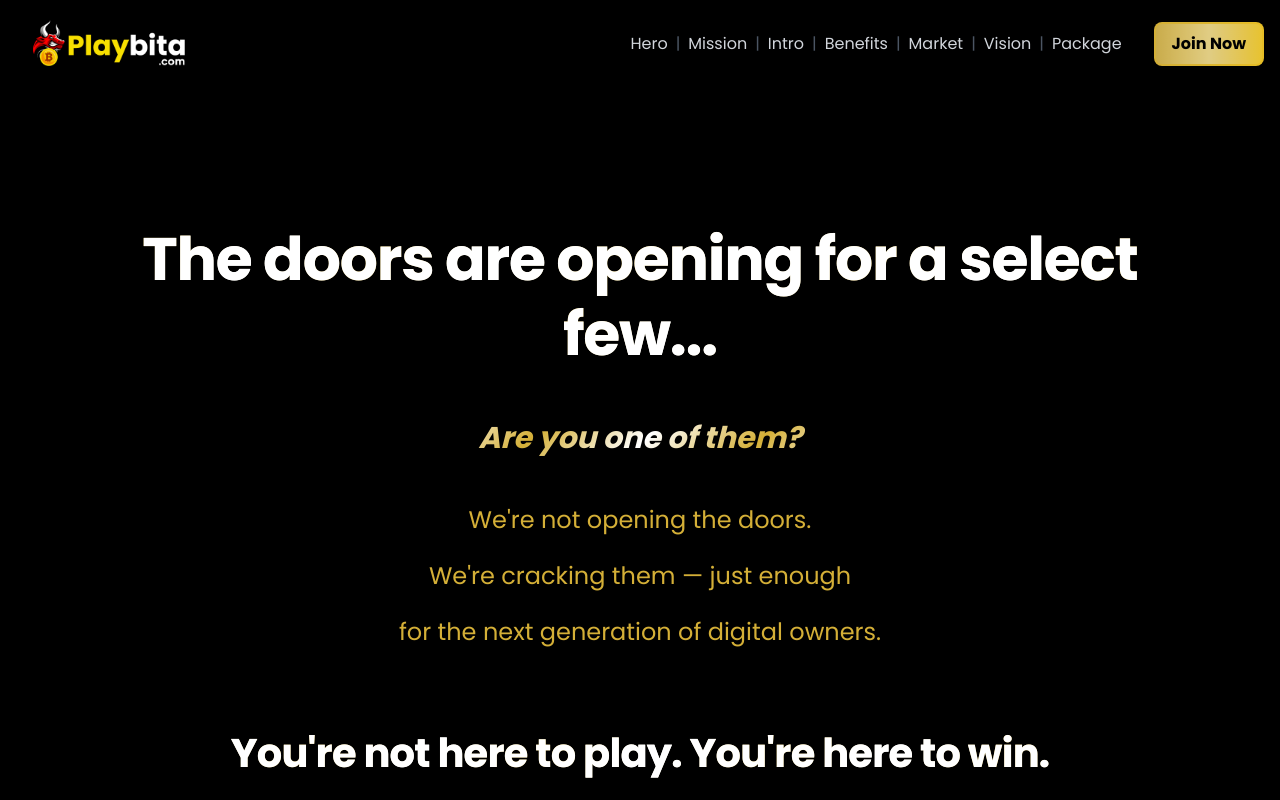
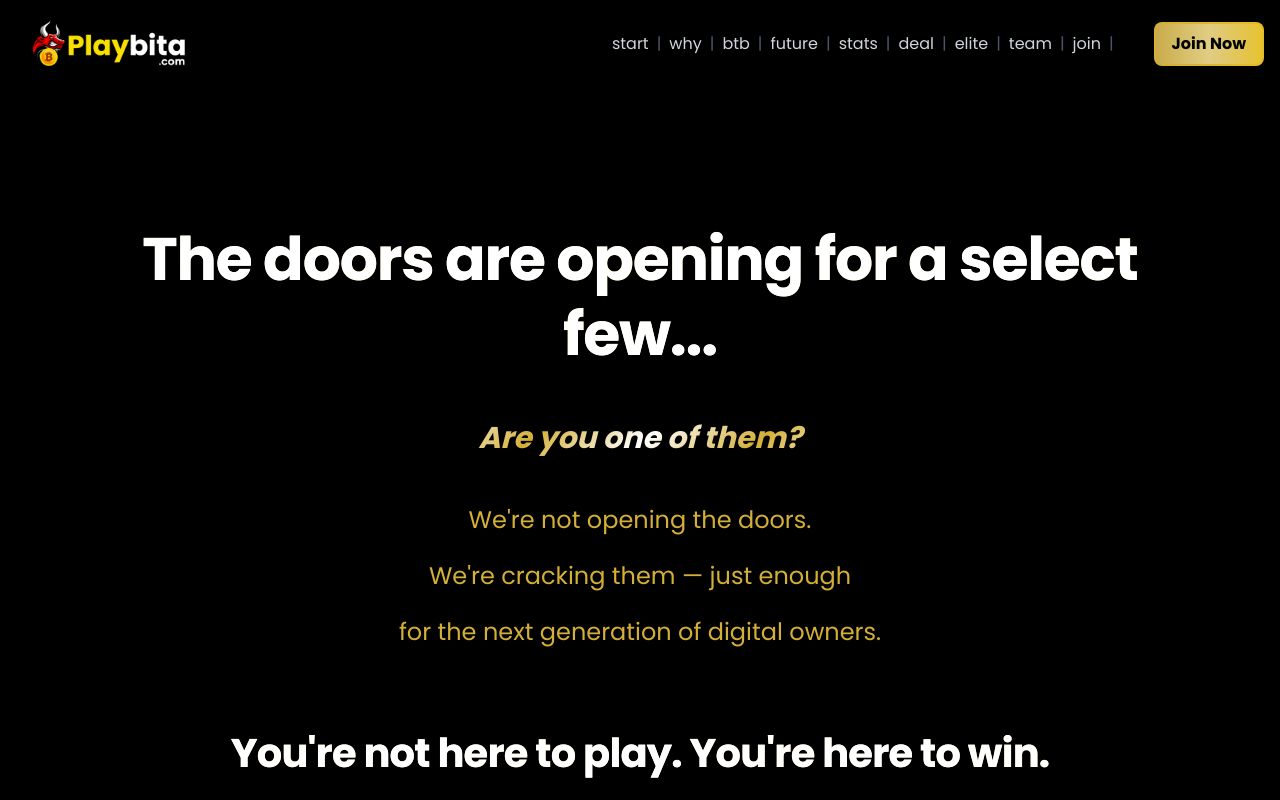
Before and after one commit to shauliAharon/btb-microsite, a React (Vite) app: page / in a window 1280 px wide. Shown: the top 800 px of the page. Built offline with nearby package versions, Linux system fonts and the light colour scheme; grey boxes are pictures that could not be loaded.

Commit message:
fix header

```diff
--- a/src/components/StickyHeader.tsx
+++ b/src/components/StickyHeader.tsx
@@ -11,7 +11,15 @@ export default function StickyHeader() {
   const scrollToSection = (sectionId: string) => {
     const element = document.getElementById(sectionId);
     if (element) {
-      element.scrollIntoView({ behavior: "smooth" });
+      const headerOffset = 80; // Adjust this value as needed
+      const elementPosition = element.getBoundingClientRect().top;
+      const offsetPosition =
+        elementPosition + window.pageYOffset - headerOffset;
+
+      window.scrollTo({
+        top: offsetPosition,
+        behavior: "smooth",
+      });
     }
   };
 
@@ -90,50 +98,66 @@ export default function StickyHeader() {
                     onClick={() => scrollToSection("hero")}
                     className="text-gray-300 hover:text-btb-gold cursor-pointer transition-colors"
                   >
-                    Hero
+                    start
                   </button>
                   <span className="text-gray-600 mx-2">|</span>
                   <button
                     onClick={() => scrollToSection("mission")}
                     className="text-gray-300 hover:text-btb-gold cursor-pointer transition-colors"
                   >
-                    Mission
+                    why
                   </button>
                   <span className="text-gray-600 mx-2">|</span>
                   <button
                     onClick={() => scrollToSection("intro")}
                     className="text-gray-300 hover:text-btb-gold cursor-pointer transition-colors"
                   >
-                    Intro
+                    btb
                   </button>
                   <span className="text-gray-600 mx-2">|</span>
                   <button
-                    onClick={() => scrollToSection("benefits")}
+                    onClick={() => scrollToSection("vision")}
                     className="text-gray-300 hover:text-btb-gold cursor-pointer transition-colors"
                   >
-                    Benefits
+                    future
                   </button>
                   <span className="text-gray-600 mx-2">|</span>
                   <button
                     onClick={() => scrollToSection("market")}
                     className="text-gray-300 hover:text-btb-gold cursor-pointer transition-colors"
                   >
-                    Market
-                  </button>
-                  <span className="text-gray-600 mx-2">|</span>
-                  <button
-                    onClick={() => scrollToSection("vision")}
-                    className="text-gray-300 hover:text-btb-gold cursor-pointer transition-colors"
-                  >
-                    Vision
+                    stats
                   </button>
                   <span className="text-gray-600 mx-2">|</span>
                   <button
                     onClick={() => scrollToSection("package")}
                     className="text-gray-300 hover:text-btb-gold cursor-pointer transition-colors"
                   >
-                    Package
+                    deal
                   </button>
+                  <span className="text-gray-600 mx-2">|</span>
+                  <button
+                    onClick={() => scrollToSection("not-for-everyone")}
+                    className="text-gray-300 hover:text-btb-gold cursor-pointer transition-colors"
+                  >
+                    elite
+                  </button>
+                  <span className="text-gray-600 mx-2">|</span>
+                  <button
+                    onClick={() => scrollToSection("looking")}
+                    className="text-gray-300 hover:text-btb-gold cursor-pointer transition-colors"
+                  >
+                    team
+                  </button>
+                  <span className="text-gray-600 mx-2">|</span>
+                  <button
+                    onClick={() => scrollToSection("last-step")}
+                    className="text-gray-300 hover:text-btb-gold cursor-pointer transition-colors"
+                  >
+                    join
+                  </button>
+                  <span className="text-gray-600 mx-2">|</span>
+
                   <span className="text-gray-600 mx-4"></span>
                   <RouterLink
                     to="/signup"
@@ -185,7 +209,7 @@ export default function StickyHeader() {
                       }}
                       className="text-gray-300 hover:text-btb-gold cursor-pointer transition-colors whitespace-nowrap"
                     >
-                      Hero
+                      start
                     </button>
                     <span className="text-gray-600">|</span>
                     <button
@@ -195,7 +219,7 @@ export default function StickyHeader() {
                       }}
                       className="text-gray-300 hover:text-btb-gold cursor-pointer transition-colors whitespace-nowrap"
                     >
-                      Mission
+                      why
                     </button>
                     <span className="text-gray-600">|</span>
                     <button
@@ -205,17 +229,17 @@ export default function StickyHeader() {
                       }}
                       className="text-gray-300 hover:text-btb-gold cursor-pointer transition-colors whitespace-nowrap"
                     >
-                      Intro
+                      btb
                     </button>
                     <span className="text-gray-600">|</span>
                     <button
                       onClick={() => {
-                        scrollToSection("benefits");
+                        scrollToSection("vision");
                         setIsMobileMenuOpen(false);
                       }}
                       className="text-gray-300 hover:text-btb-gold cursor-pointer transition-colors whitespace-nowrap"
                     >
-                      Benefits
+                      future
                     </button>
                     <span className="text-gray-600">|</span>
                     <button
@@ -225,17 +249,7 @@ export default function StickyHeader() {
                       }}
                       className="text-gray-300 hover:text-btb-gold cursor-pointer transition-colors whitespace-nowrap"
                     >
-                      Market
-                    </button>
-                    <span className="text-gray-600">|</span>
-                    <button
-                      onClick={() => {
-                        scrollToSection("vision");
-                        setIsMobileMenuOpen(false);
-                      }}
-                      className="text-gray-300 hover:text-btb-gold cursor-pointer transition-colors whitespace-nowrap"
-                    >
-                      Vision
+                      stats
                     </button>
                     <span className="text-gray-600">|</span>
                     <button
@@ -245,8 +259,39 @@ export default function StickyHeader() {
                       }}
                       className="text-gray-300 hover:text-btb-gold cursor-pointer transition-colors whitespace-nowrap"
                     >
-                      Package
+                      deal
                     </button>
+                    <span className="text-gray-600">|</span>
+                    <button
+                      onClick={() => {
+                        scrollToSection("not-for-everyone");
+                        setIsMobileMenuOpen(false);
+                      }}
+                      className="text-gray-300 hover:text-btb-gold cursor-pointer transition-colors whitespace-nowrap"
+                    >
+                      elite
+                    </button>
+                    <span className="text-gray-600">|</span>
+                    <button
+                      onClick={() => {
+                        scrollToSection("looking");
+                        setIsMobileMenuOpen(false);
+                      }}
+                      className="text-gray-300 hover:text-btb-gold cursor-pointer transition-colors whitespace-nowrap"
+                    >
+                      team
+                    </button>
+                    <span className="text-gray-600">|</span>
+                    <button
+                      onClick={() => {
+                        scrollToSection("last-step");
+                        setIsMobileMenuOpen(false);
+                      }}
+                      className="text-gray-300 hover:text-btb-gold cursor-pointer transition-colors whitespace-nowrap"
+                    >
+                      join
+                    </button>
+                    <span className="text-gray-600">|</span>
                     <div className="w-full flex justify-center mt-4">
                       <RouterLink
                         to="/signup"
--- a/src/pages/LandingPage.tsx
+++ b/src/pages/LandingPage.tsx
@@ -46,11 +46,7 @@ export default function LandingPage() {
         </div>
         <div className="absolute bottom-8 left-1/2 transform -translate-x-1/2">
           <button
-            onClick={() => {
-              document
-                .getElementById("mission")
-                ?.scrollIntoView({ behavior: "smooth" });
-            }}
+            onClick={() => scrollToSection("mission")}
             className="cursor-pointer group"
           >
             <div className="relative">
@@ -269,7 +265,7 @@ export default function LandingPage() {
       </section>
 
       {/* The Market */}
-      <section id="intro" className="container mx-auto px-4 md:px-6">
+      <section id="market" className="container mx-auto px-4 md:px-6">
         <div className="w-full h-[100px] bg-gray-500 mb-9 flex justify-center items-center">
           <img
             src="/your-image-path.png"
@@ -354,7 +350,7 @@ export default function LandingPage() {
       </section>
 
       {/* The Package */}
-      <section className="container mx-auto px-4 md:px-6">
+      <section id="package" className="container mx-auto px-4 md:px-6">
         <div className="relative flex flex-col md:flex-row items-start justify-between gap-12">
           <div className="w-full md:w-[300px]">
             <AnimateOnScroll delay={0.2}>
@@ -426,7 +422,7 @@ export default function LandingPage() {
         </div>
       </section>
 
-      <section id="intro" className="container mx-auto px-4 md:px-6">
+      <section id="not-for-everyone" className="container mx-auto px-4 md:px-6">
         <div className="space-y-8">
           <div className="flex flex-col md:flex-row items-start justify-between gap-12">
             <div className="flex-1">
@@ -484,7 +480,7 @@ export default function LandingPage() {
       </section>
 
       {/* {looking} */}
-      <section id="intro" className="container mx-auto px-4 md:px-6">
+      <section id="looking" className="container mx-auto px-4 md:px-6">
         <AnimateOnScroll delay={0.2}>
           <div className="space-y-6 p-6" style={{ backgroundColor: "#1A1A1A" }}>
             <div>
@@ -534,7 +530,7 @@ export default function LandingPage() {
         </AnimateOnScroll>
       </section>
 
-      <section id="intro" className="container mx-auto px-4">
+      <section id="last-step" className="container mx-auto px-4">
         <div className="w-full h-[100px] bg-gray-500 mb-9 flex justify-center items-center">
           <img
             src="/your-image-path.png"
@@ -572,7 +568,7 @@ export default function LandingPage() {
           </p>
         </AnimateOnScroll>
         <div className="space-y-8">
-<div className="flex flex-col-reverse md:flex-row items-start justify-between gap-8 sm:gap-12 pt-12">
+          <div className="flex flex-col-reverse md:flex-row items-start justify-between gap-8 sm:gap-12 pt-12">
             <div className="flex-1">
               <AnimateOnScroll>
                 <p className="text-xl sm:text-2xl text-white mb-4 text-left font-bold">
```
